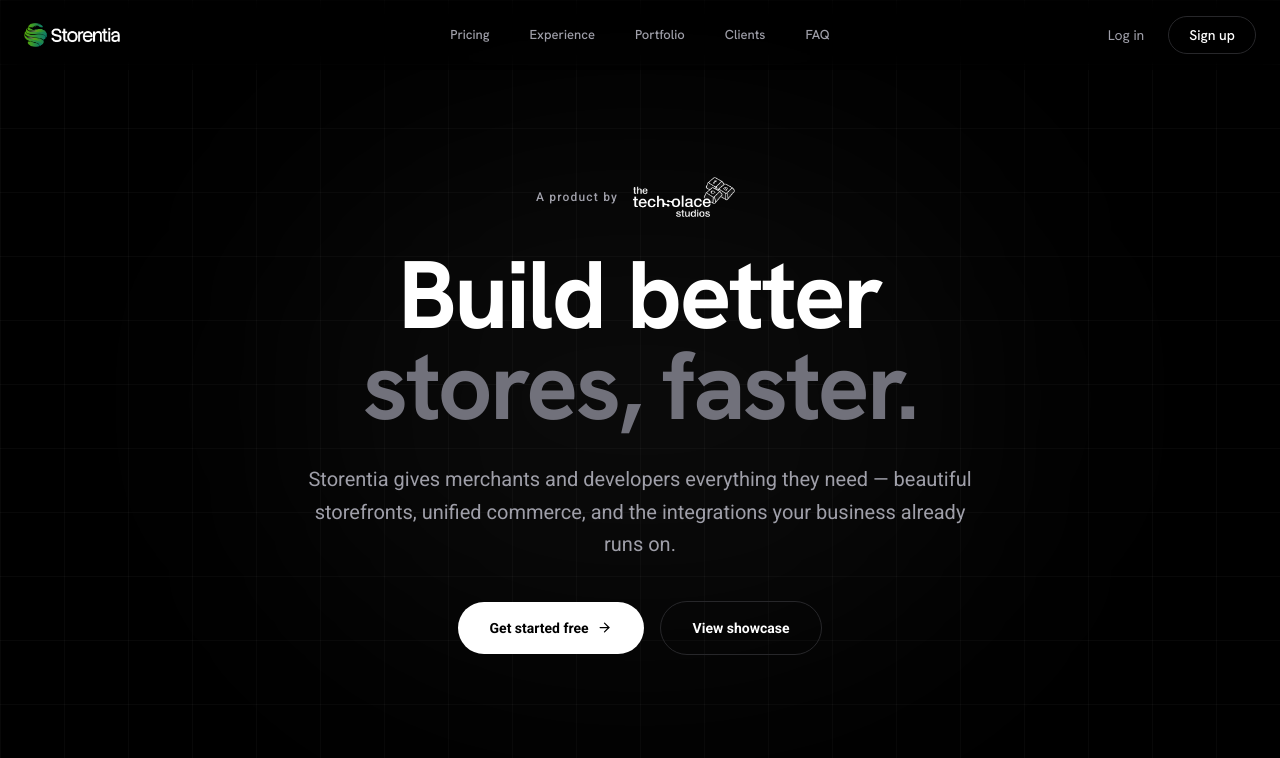
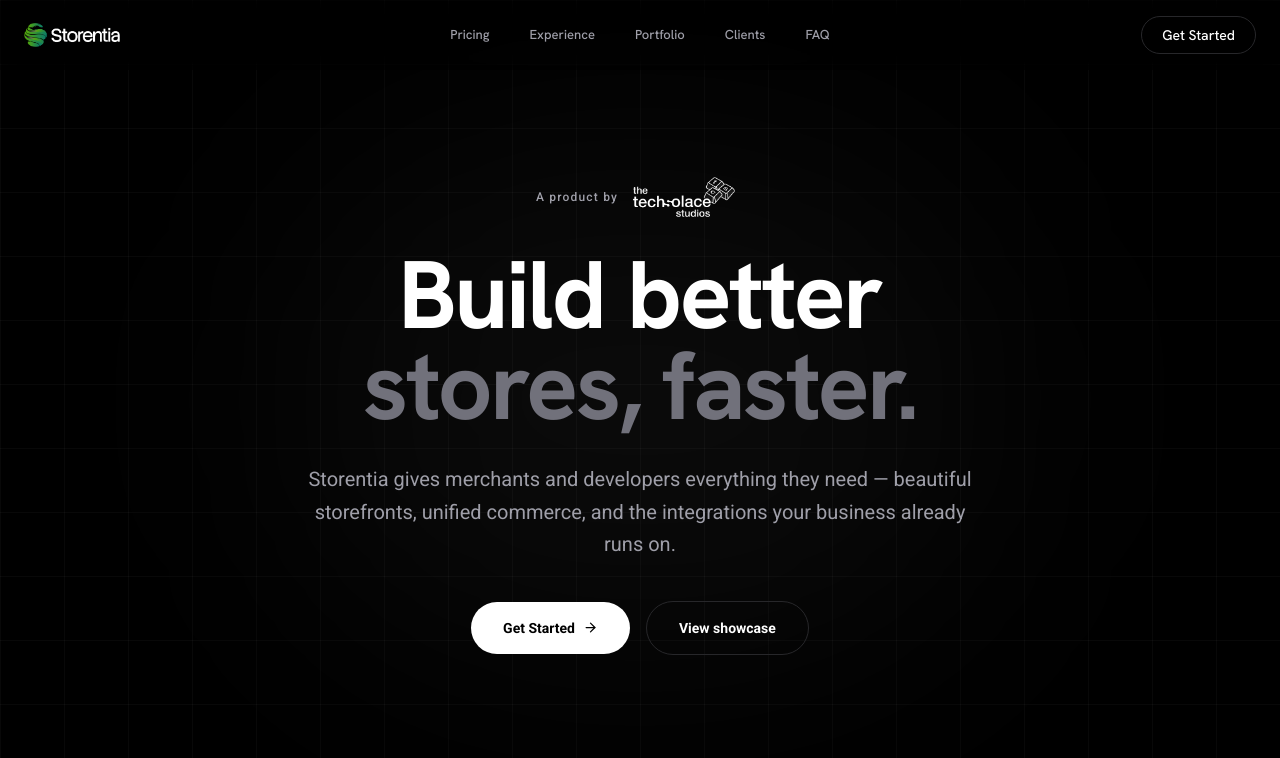
Before and after one commit to thetechsolaceco/storentia, a Next.js app: page / in a window 1280 px wide. Shown: the top 758 px of the page. Built offline with nearby package versions, Linux system fonts and the light colour scheme.

Commit message:
chore: add pnpm-workspace.yaml to configure build permissions for sharp and unrs-resolver

```diff
--- /dev/null
+++ b/pnpm-workspace.yaml
@@ -0,0 +1,3 @@
+allowBuilds:
+  sharp: false
+  unrs-resolver: false
--- a/src/components/Header.tsx
+++ b/src/components/Header.tsx
@@ -122,14 +122,11 @@
 
         {/* Actions - Right */}
         <div className="w-1/4 flex items-center justify-end gap-4 lg:gap-6 text-sm">
-          <Link href="#" className="text-zinc-400 hover:text-white transition-colors hidden sm:block whitespace-nowrap">
-            Log in
-          </Link>
           <Link
-            href="#"
+            href="https://app.storentia.com"
             className="text-white px-5 py-2 rounded-full font-medium border border-zinc-800 hover:bg-zinc-900 transition-all whitespace-nowrap"
           >
-            Sign up
+            Get Started
           </Link>
         </div>
       </div>
--- a/src/components/Hero.tsx
+++ b/src/components/Hero.tsx
@@ -80,13 +80,13 @@
 
         {/* CTAs */}
         <motion.div variants={item} className="mt-10 flex flex-col sm:flex-row items-center gap-4">
-          <button className="group inline-flex items-center gap-2 bg-white text-black px-8 py-4 rounded-full font-semibold font-roboto text-sm hover:bg-zinc-100 transition-all duration-200">
-            Get started free
+          <a href="https://app.storentia.com" className="group inline-flex items-center gap-2 bg-white text-black px-8 py-4 rounded-full font-semibold font-roboto text-sm hover:bg-zinc-100 transition-all duration-200">
+            Get Started
             <ArrowRight
               size={15}
               className="transition-transform duration-200 group-hover:translate-x-0.5"
             />
-          </button>
+          </a>
           <button className="inline-flex items-center gap-2 bg-transparent text-white border border-zinc-800 px-8 py-4 rounded-full font-semibold font-roboto text-sm hover:bg-zinc-900 hover:border-zinc-700 transition-all duration-200">
             View showcase
           </button>
```
Also changed, not shown: 2 other files (tests, documents, lock files or other folders).
